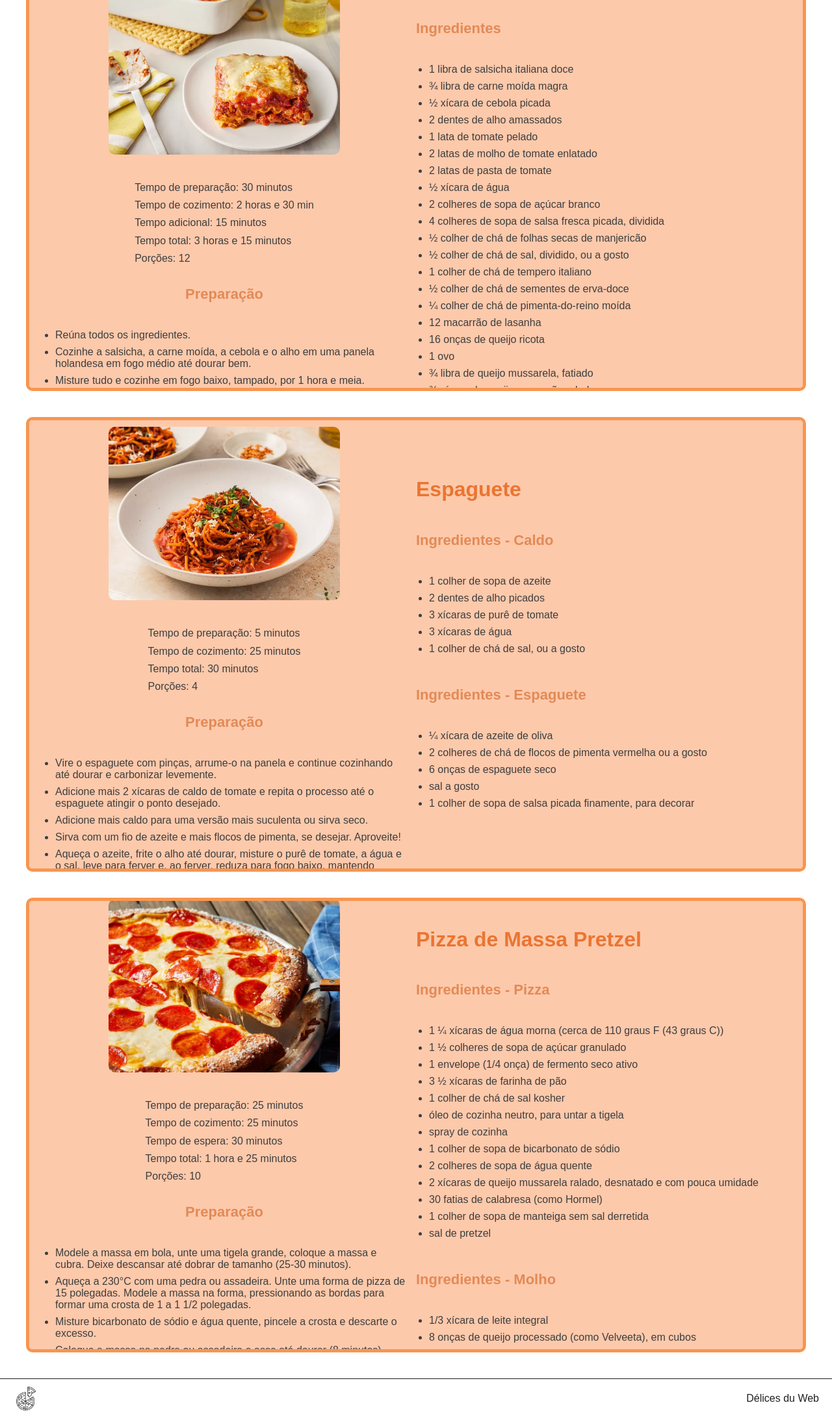
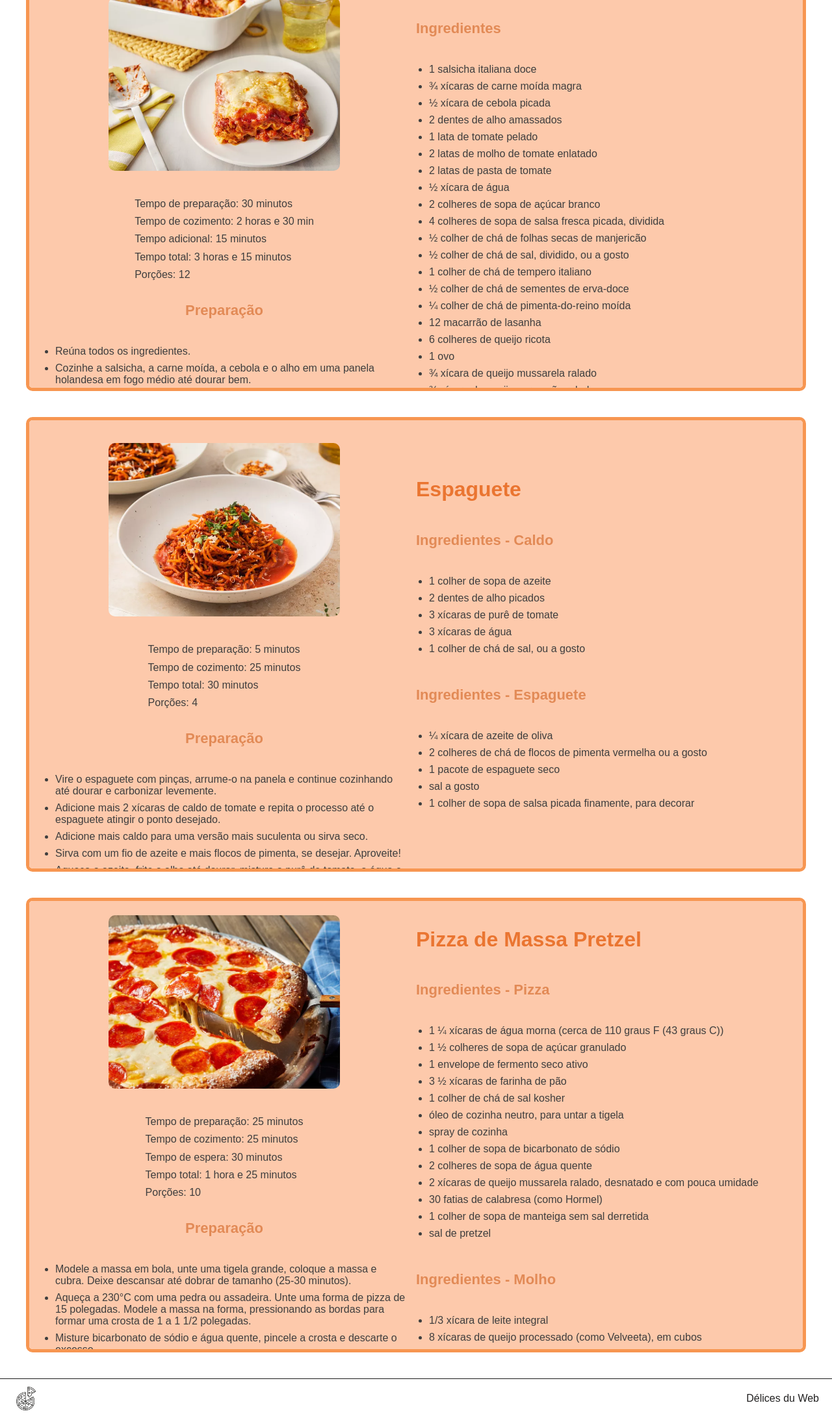
Before and after one commit to rebeca018/delices-du-web, a website: page massas.html in a window 1280 px wide. Shown: the part 311-2494 px from the top of the page at 65% size. Drawn offline with Linux system fonts and the light colour scheme.

Commit message:
Últimos detalhes

```diff
--- a/CSS/carnes.css
+++ b/CSS/carnes.css
@@ -149,7 +149,7 @@ header {
     max-width: 356px;
     max-height: 442px;
     height: auto;
-    margin: 200px auto 20px;
+    margin: 250px auto 20px;
     border-radius: 10px;
 }
 
--- a/CSS/massas.css
+++ b/CSS/massas.css
@@ -149,7 +149,7 @@ header {
     max-width: 356px;
     max-height: 442px;
     height: auto;
-    margin: 200px auto 20px;
+    margin: 250px auto 20px;
     border-radius: 10px;
 }
 
--- a/massas.html
+++ b/massas.html
@@ -56,8 +56,8 @@
                 <h1 class="card_h1">Lasanha</h1>
                 <h4 class="card_h4">Ingredientes</h4>
                 <ul class="lista">
-                    <li>1 libra de salsicha italiana doce</li>
-                    <li>¾ libra de carne moída magra</li>
+                    <li>1 salsicha italiana doce</li>
+                    <li>¾ xícaras de carne moída magra</li>
                     <li>½ xícara de cebola picada</li>
                     <li>2 dentes de alho amassados</li>
                     <li>1 lata de tomate pelado</li>
@@ -72,9 +72,9 @@
                     <li>½ colher de chá de sementes de erva-doce</li>
                     <li>¼ colher de chá de pimenta-do-reino moída</li>
                     <li>12 macarrão de lasanha</li>
-                    <li>16 onças de queijo ricota</li>
+                    <li>6 colheres de queijo ricota</li>
                     <li>1 ovo</li>
-                    <li>¾ libra de queijo mussarela, fatiado</li>
+                    <li>¾ xícara de queijo mussarela ralado</li>
                     <li>¾ xícara de queijo parmesão ralado</li>
                 </ul>
 
@@ -125,7 +125,7 @@
                 <ul class="lista">
                     <li>¼ xícara de azeite de oliva</li>
                     <li>2 colheres de chá de flocos de pimenta vermelha ou a gosto</li>
-                    <li>6 onças de espaguete seco</li>
+                    <li>1 pacote de espaguete seco</li>
                     <li>sal a gosto</li>
                     <li>1 colher de sopa de salsa picada finamente, para decorar</li>
                 </ul>
@@ -168,7 +168,7 @@
                 <ul class="lista">
                     <li>1 ¼ xícaras de água morna (cerca de 110 graus F (43 graus C))</li>
                     <li>1 ½ colheres de sopa de açúcar granulado</li>
-                    <li>1 envelope (1/4 onça) de fermento seco ativo</li>
+                    <li>1 envelope de fermento seco ativo</li>
                     <li>3 ½ xícaras de farinha de pão</li>
                     <li>1 colher de chá de sal kosher</li>
                     <li>óleo de cozinha neutro, para untar a tigela</li>
@@ -184,7 +184,7 @@
                 <h4 class="card_h4">Ingredientes - Molho</h4>
                 <ul class="lista">
                     <li>1/3 xícara de leite integral</li>
-                    <li>8 onças de queijo processado (como Velveeta), em cubos</li>
+                    <li>8 xícaras de queijo processado (como Velveeta), em cubos</li>
                     <li>1 colher de sopa de manteiga sem sal</li>
                     <li>½ colher de chá de cebola em pó</li>
                     <li>½ colher de chá de páprica</li>
--- a/sw.js
+++ b/sw.js
@@ -1,6 +1,6 @@
 let cacheName = "my-horario-pwa";
-let filesToCache = ["/", "/index.html",
-                    "/css/style.css", "/js/main.js"];
+let filesToCache = ["/", "/index.html", "/massas.html", "/doces.html", "/carnes.html",
+                    "/css/style.css", "/css/massas.css", "/css/doces.css", "/css/carnes.css", "/js/main.js"];
 
 /* inicializando a service worker e fazendo o download do conteúdo da aplicação */
 self.addEventListener("install", (e) => {
```
Also changed, not shown: carnes.html (+5 -5 lines).
